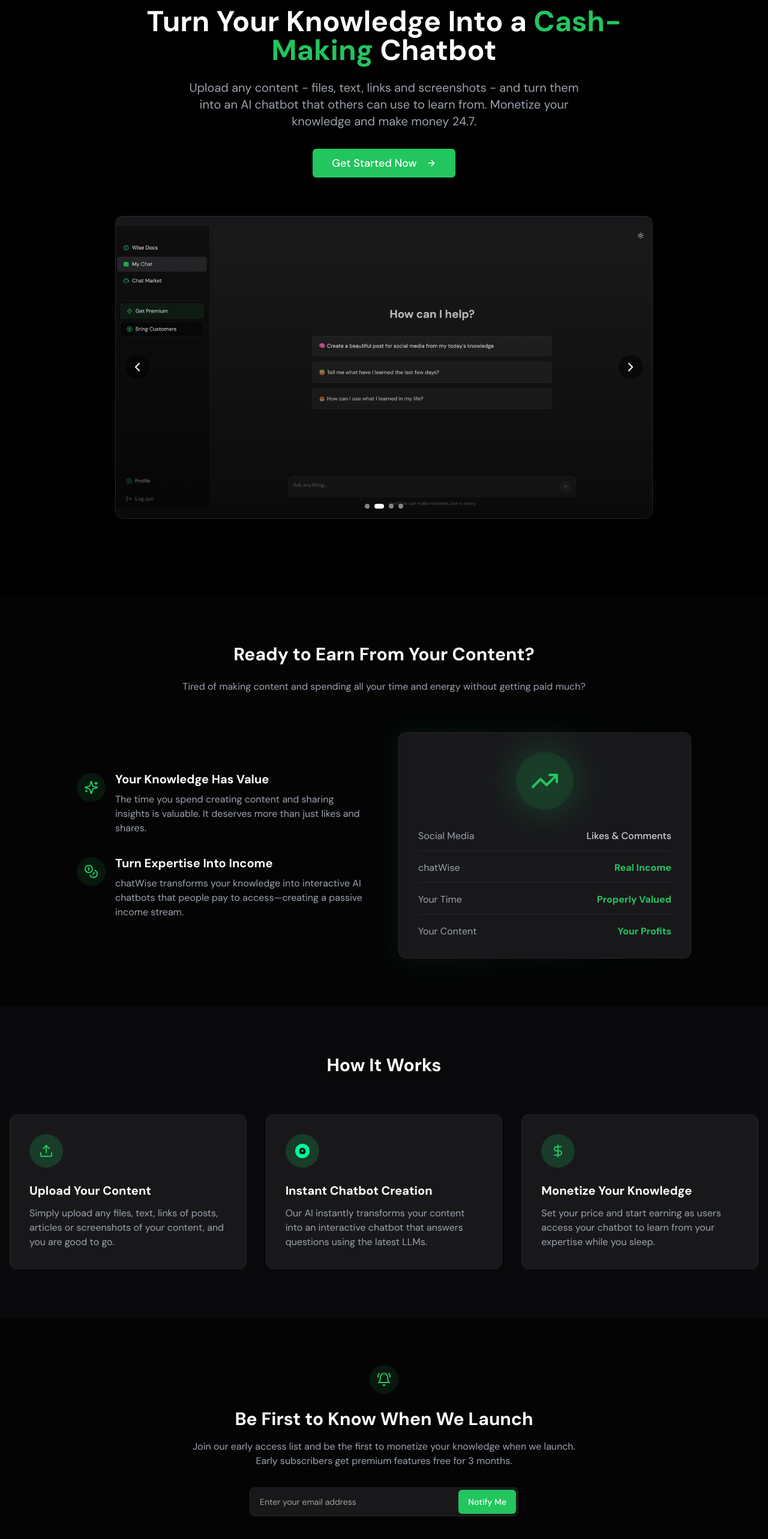
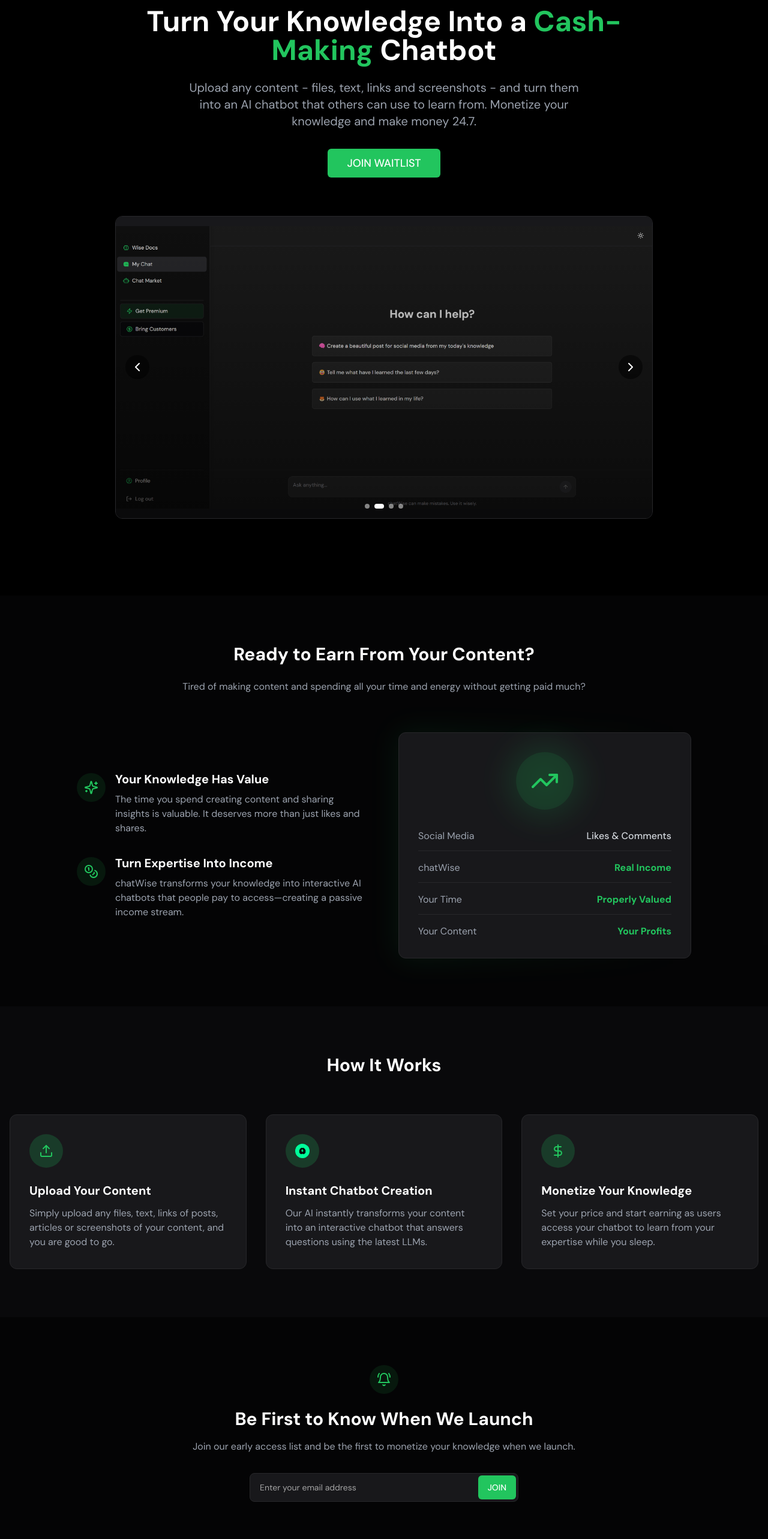
Before and after one commit to adaOctopus/chatwise-landing-page, a Next.js app: page / in a window 1280 px wide. Shown: the part 204-2770 px from the top of the page at 60% size. Built offline with nearby package versions, Linux system fonts and the light colour scheme.

Commit message:
Mailchimp, waitlist

```diff
--- a/app/page.tsx
+++ b/app/page.tsx
@@ -44,10 +44,10 @@ export default function Home() {
           </div>
           <h1 className="text-xl font-bold">chatWise</h1>
         </div>
-        <Button className="bg-primary hover:bg-primary/90 text-white">
+        {/* <Button className="bg-primary hover:bg-primary/90 text-white">
           Launch App
           <ArrowRight className="ml-2 h-4 w-4" />
-        </Button>
+        </Button> */}
       </header>
 
       {/* Hero Section */}
@@ -61,8 +61,8 @@ export default function Home() {
             Upload any content - files, text, links and screenshots - and turn them into an AI chatbot that others can use to learn from. Monetize your knowledge and make money 24.7.
           </p>
           <Button size="lg" className="bg-primary hover:bg-primary/90 text-white px-8 py-6 text-lg">
-            Get Started Now
-            <ArrowRight className="ml-2 h-5 w-5" />
+            <a href="#newsletter-form">JOIN WAITLIST</a>
+            {/* <ArrowRight className="ml-2 h-5 w-5" /> */}
           </Button>
         </div>
 
@@ -194,8 +194,7 @@ export default function Home() {
           </div>
           <h2 className="text-2xl md:text-3xl font-bold mb-4">Be First to Know When We Launch</h2>
           <p className="text-gray-400 mb-8 max-w-2xl mx-auto">
-            Join our early access list and be the first to monetize your knowledge when we launch. Early subscribers get
-            premium features free for 3 months.
+            Join our early access list and be the first to monetize your knowledge when we launch.
           </p>
 
           <NewsletterForm />
@@ -210,7 +209,7 @@ export default function Home() {
             Join the growing community of experts who are monetizing their knowledge with chatWise.
           </p>
           <Button size="lg" className="bg-primary hover:bg-primary/90 text-white px-8 py-6 text-lg">
-            Get Started
+            <a href="#newsletter-form">JOIN WAITLIST</a>
             <ArrowRight className="ml-2 h-5 w-5" />
           </Button>
         </div>
--- a/components/newsletter-form.tsx
+++ b/components/newsletter-form.tsx
@@ -53,7 +53,7 @@ export function NewsletterForm() {
   }
 
   return (
-    <div className="w-full max-w-md mx-auto">
+    <div className="w-full max-w-md mx-auto" >
       {status === "success" ? (
         <div className="bg-primary/10 p-6 rounded-xl border border-primary/20 text-center">
           <CheckCircle2 className="h-12 w-12 text-primary mx-auto mb-4" />
@@ -62,7 +62,7 @@ export function NewsletterForm() {
         </div>
       ) : (
         <form onSubmit={handleSubmit} className="space-y-4">
-          <div className="relative">
+          <div className="relative" id="newsletter-form">
             <Input
               type="email"
               placeholder="Enter your email address"
@@ -75,7 +75,7 @@ export function NewsletterForm() {
               className="absolute right-1 top-1 bg-primary hover:bg-primary/90 text-white h-10"
               disabled={status === "loading"}
             >
-              {status === "loading" ? <Loader2 className="h-4 w-4 animate-spin" /> : "Notify Me"}
+              {status === "loading" ? <Loader2 className="h-4 w-4 animate-spin" /> : "JOIN"}
             </Button>
           </div>
           {status === "error" && (
```
